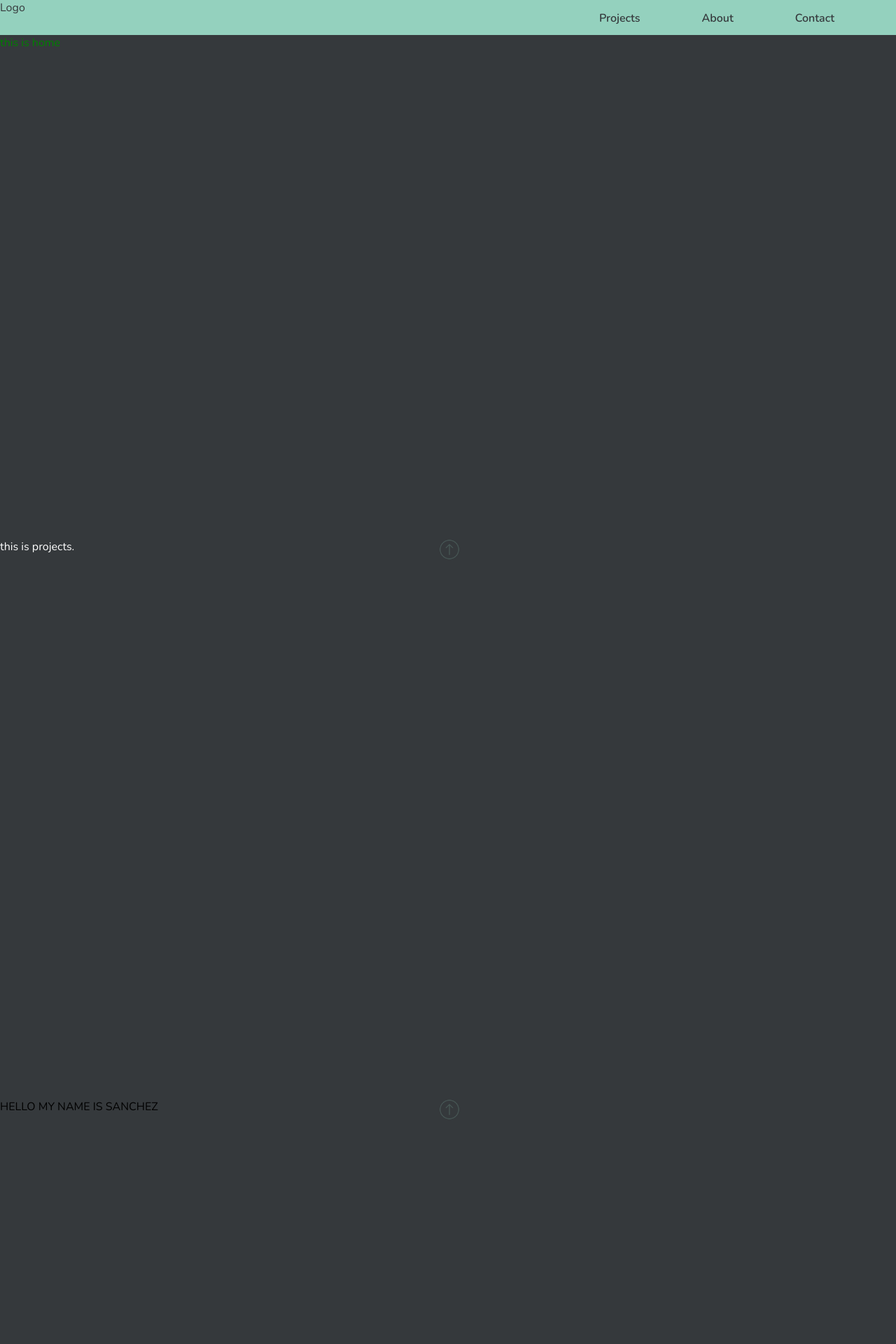
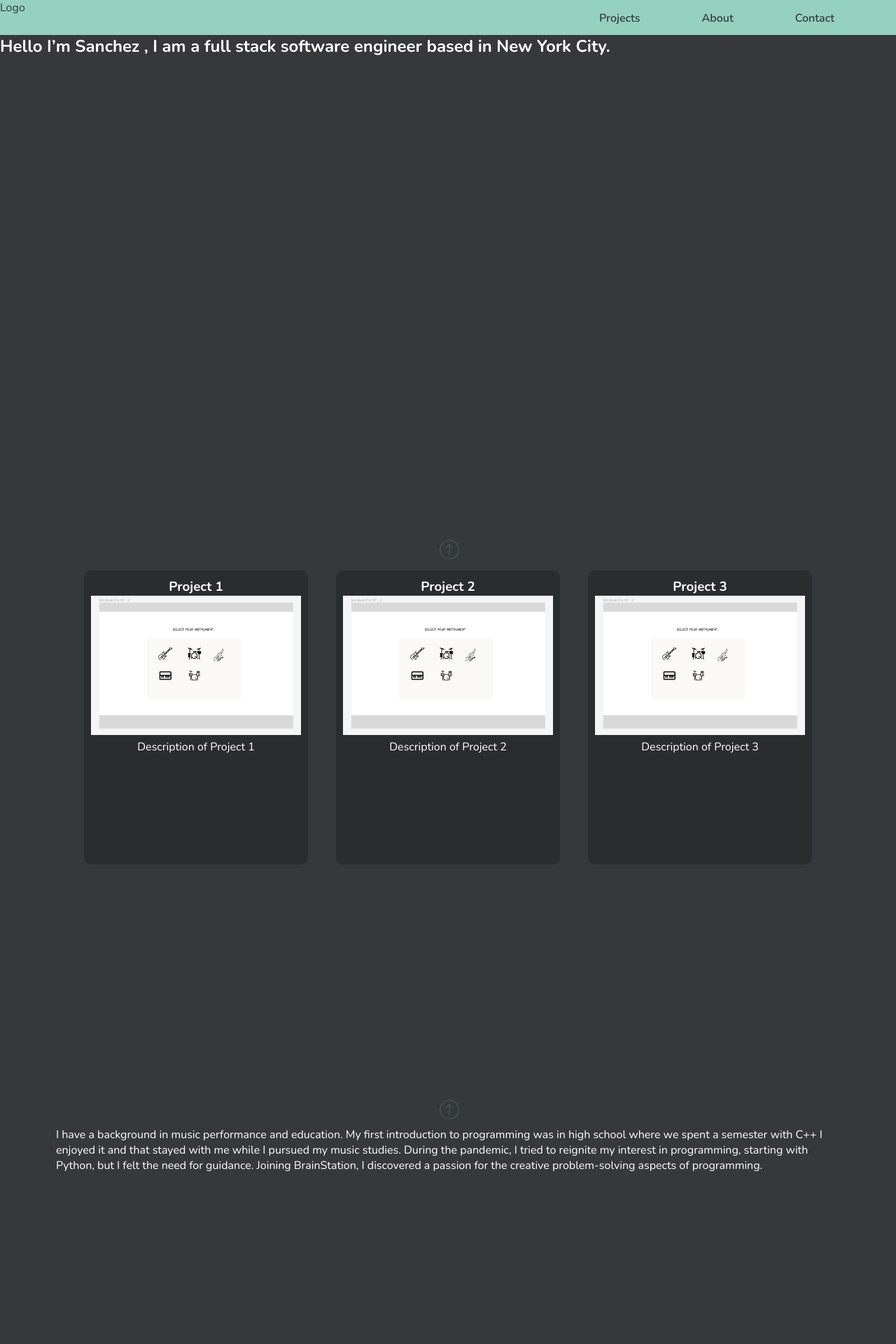
Before and after one commit to sanchezfernandes/portfolio, a React (Vite) app in the folder portfolio/: page / in a window 1280 px wide. Shown: the top 1920 px of the page at 70% size. Built offline with nearby package versions, Linux system fonts and the light colour scheme.

Commit message:
Deletes the extra node modules and updates the projects section

```diff
--- a/package.json
+++ /dev/null
@@ -1,6 +0,0 @@
-{
-  "dependencies": {
-    "react-router-dom": "^6.23.0",
-    "react-scroll": "^1.9.0"
-  }
-}
--- a/portfolio/src/Components/About/About.jsx
+++ b/portfolio/src/Components/About/About.jsx
@@ -13,10 +13,16 @@ const About = () => {
     };
 
     return (
-        <main>
+        <main className='mainAbout'>
             <img onClick={handleScroll} className='scroll' src={scroll} alt="scroll-up" />
             <div className='aboutTest'>
-                HELLO MY NAME IS SANCHEZ
+                <p className='bio'>I have a background in music performance and education.
+                    My first introduction to programming was in high school where we spent a semester
+                    with C++ I enjoyed it and that stayed with me while I pursued my music studies.
+                    During the pandemic, I tried to reignite my interest in programming, starting
+                    with Python, but I felt the need for guidance. Joining BrainStation, I discovered
+                    a passion for the creative problem-solving aspects of programming.
+                </p>
             </div>
         </main>
     )
--- a/portfolio/src/Components/About/About.scss
+++ b/portfolio/src/Components/About/About.scss
@@ -1,4 +1,6 @@
 @use "../../styles/colors" as *;
+
+
 
 .aboutTest {
     height: 100vh;
@@ -17,3 +19,8 @@
         opacity: 1;
     }
 }
+
+.bio {
+    color: $white;
+    padding: 40px 80px;
+}
--- a/portfolio/src/Components/Contact/Contact.scss
+++ b/portfolio/src/Components/Contact/Contact.scss
@@ -80,7 +80,7 @@
 
     &:focus {
         color: black;
-        background-color: violet;
+        background-color: beige;
     }
 }
 
--- a/portfolio/src/Components/Hero/Hero.jsx
+++ b/portfolio/src/Components/Hero/Hero.jsx
@@ -1,8 +1,13 @@
 import React from 'react'
+import "./Hero.scss";
 
 const Hero = () => {
     return (
-        <div>Hero</div>
+        <main className='heroMain'>
+            <section>
+                <h2 className='heroTitle'>Hello I’m Sanchez , I am a full stack software engineer based in New York City. </h2>
+            </section>
+        </main>
     )
 }
 
--- a/portfolio/src/Components/Hero/Hero.scss
+++ b/portfolio/src/Components/Hero/Hero.scss
@@ -0,0 +1,9 @@
+@use "../../styles/colors" as *;
+
+.heroMain {
+    height: 90vh;
+}
+
+.heroTitle {
+    color: $white;
+}
--- a/portfolio/src/Components/Projects/Projects.jsx
+++ b/portfolio/src/Components/Projects/Projects.jsx
@@ -1,10 +1,17 @@
 import React from 'react'
 import "./Projects.scss";
 import scroll from "../../assets/scroll-up.png"
+import dummy from "../../assets/dummy.jpeg"
 import { scroller } from "react-scroll"
 
 
 const Projects = () => {
+
+    const projectsData = [
+        { id: 1, title: 'Project 1', description: 'Description of Project 1', image: dummy },
+        { id: 2, title: 'Project 2', description: 'Description of Project 2', image: dummy },
+        { id: 3, title: 'Project 3', description: 'Description of Project 3', image: dummy }
+    ];
 
     const handleScroll = () => {
         scroller.scrollTo('header', {
@@ -17,7 +24,13 @@ const Projects = () => {
         <main className='projectsMain'>
             <img onClick={handleScroll} className='scroll' src={scroll} alt="scroll-up" />
             <section className='projectTest'>
-                this is projects.
+                {projectsData.map(project => (
+                    <div key={project.id} className='projectCard'>
+                        <h3>{project.title}</h3>
+                        <img className='pImage' src={project.image} alt="" />
+                        <p>{project.description}</p>
+                    </div>
+                ))}
             </section>
         </main>
     )
--- a/portfolio/src/Components/Projects/Projects.scss
+++ b/portfolio/src/Components/Projects/Projects.scss
@@ -5,4 +5,20 @@
     height: 100vh;
     // border: 1px solid green;
     background-color: $grey;
+    display: flex;
+    justify-content: center;
 }
+
+.projectCard {
+    background-color: $bgd;
+    height: 400px;
+    width: 300px;
+    margin: 45px 20px;
+    padding: 10px;
+    border-radius: 10px;
+    text-align: center;
+}
+
+.pImage {
+    width: 300px;
+}
--- a/portfolio/src/Pages/Home/Home.jsx
+++ b/portfolio/src/Pages/Home/Home.jsx
@@ -3,11 +3,12 @@ import "./Home.scss";
 import Projects from '../../Components/Projects/Projects';
 import About from '../../Components/About/About';
 import Contact from '../../Components/Contact/Contact';
+import Hero from '../../Components/Hero/Hero';
 
 const Home = () => {
     return (
         <main id='home' className='homeMain'>
-            <div className='test'>this is home</div>
+            <div id='hero'><Hero /></div>
             <div id="projects"><Projects /></div>
             <div id="about"><About /></div>
             <div id="contact"><Contact /></div>
```
Also changed, not shown: portfolio/src/assets/dummy.jpeg (added), 1 other file (tests, documents, lock files or other folders).
